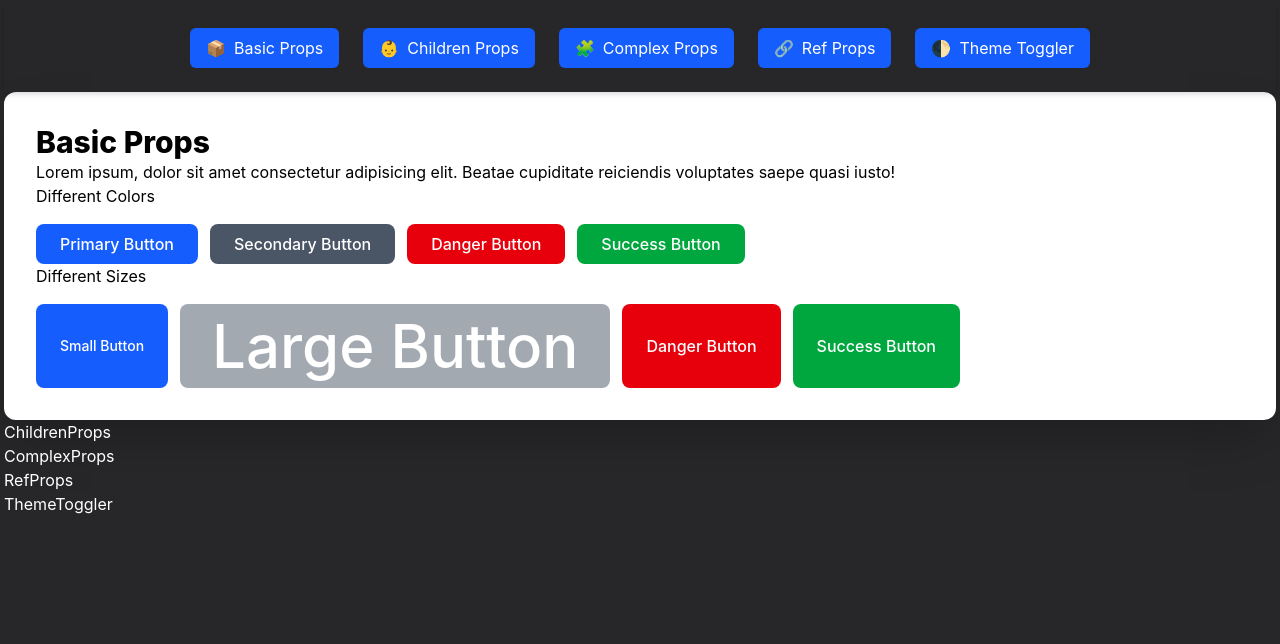
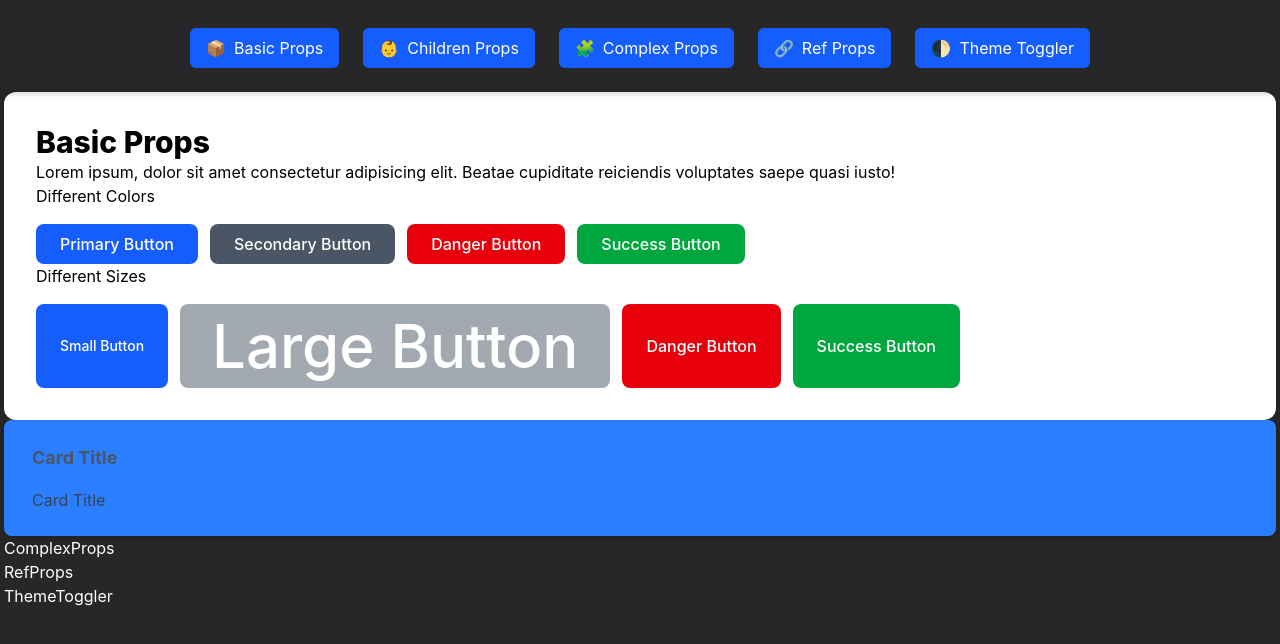
Before and after one commit to Mayankpuri1000/react_and_nextjs_16, a React (Vite) app in the folder props_and_context/: page / in a window 1280 px wide. Shown: the top 644 px of the page. Built offline with nearby package versions, Linux system fonts and the light colour scheme.

Commit message:
Children Props explained

```diff
--- a/props_and_context/src/components/ChildrenProps.tsx
+++ b/props_and_context/src/components/ChildrenProps.tsx
@@ -1,8 +1,35 @@
+import type { ReactNode } from "react";
+
+type CardProps = {
+  children: ReactNode;
+  title: string;
+  color: string;
+}
+
+function Card({ children, title, color = "blue" }: CardProps) {
+  const colorClasses = {
+    blue: "border-blue-500 bg-blue-500",
+    green: "border-green-500 bg-green-500",
+    purple: "border-purple-500 bg-purple-500",
+    red: "border-red-500 bg-red-500",
+  };
+
+  return (
+    <div className={`border-l-4 p-6 rounded-lg shadow-md ${colorClasses[color as keyof typeof colorClasses]}`}>
+      {title && <h2 className="text-lg text-gray-600 font-bold mb-4">{title}</h2>}
+      <div className="text-gray-700">{children}</div>
+    </div>
+  );
+}
 
 function ChildrenProps() {
   return (
-    <div>ChildrenProps</div>
-  )
+    <div>
+      <Card title="Card Title" color="blue">
+        <h2>Card Title</h2>
+      </Card>
+    </div>
+  );
 }
 
-export default ChildrenProps
+export default ChildrenProps;
```
